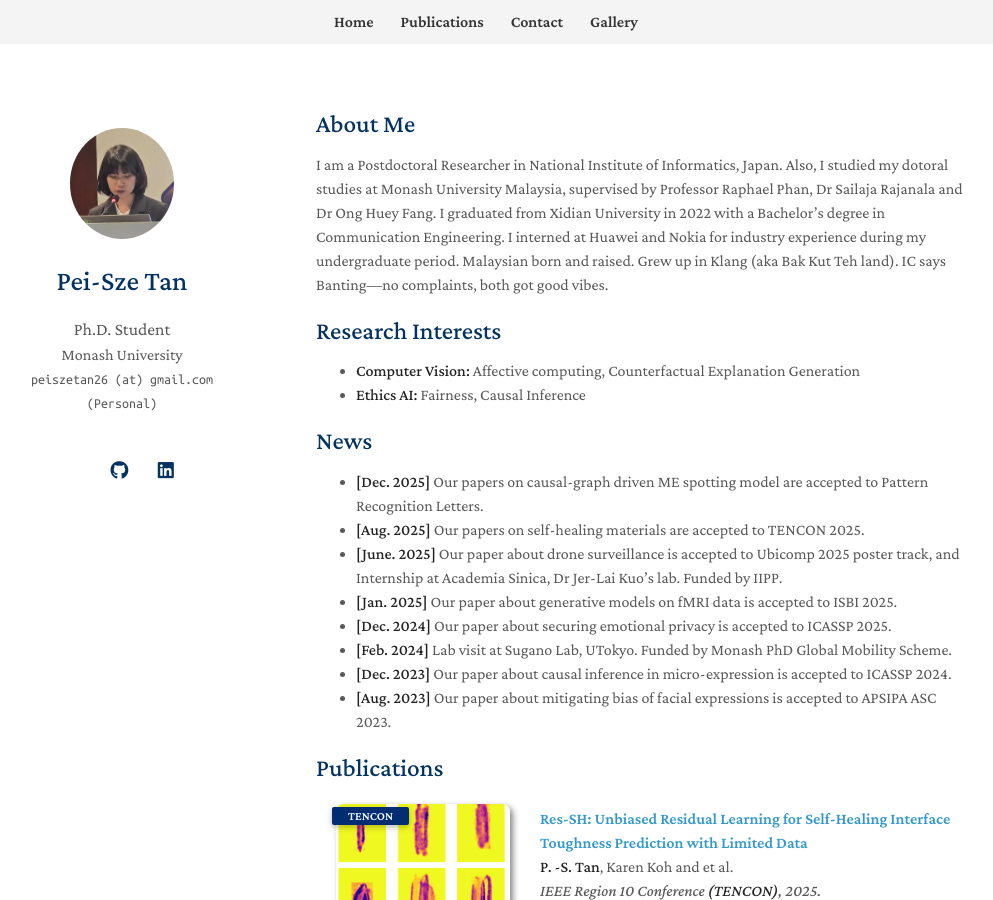
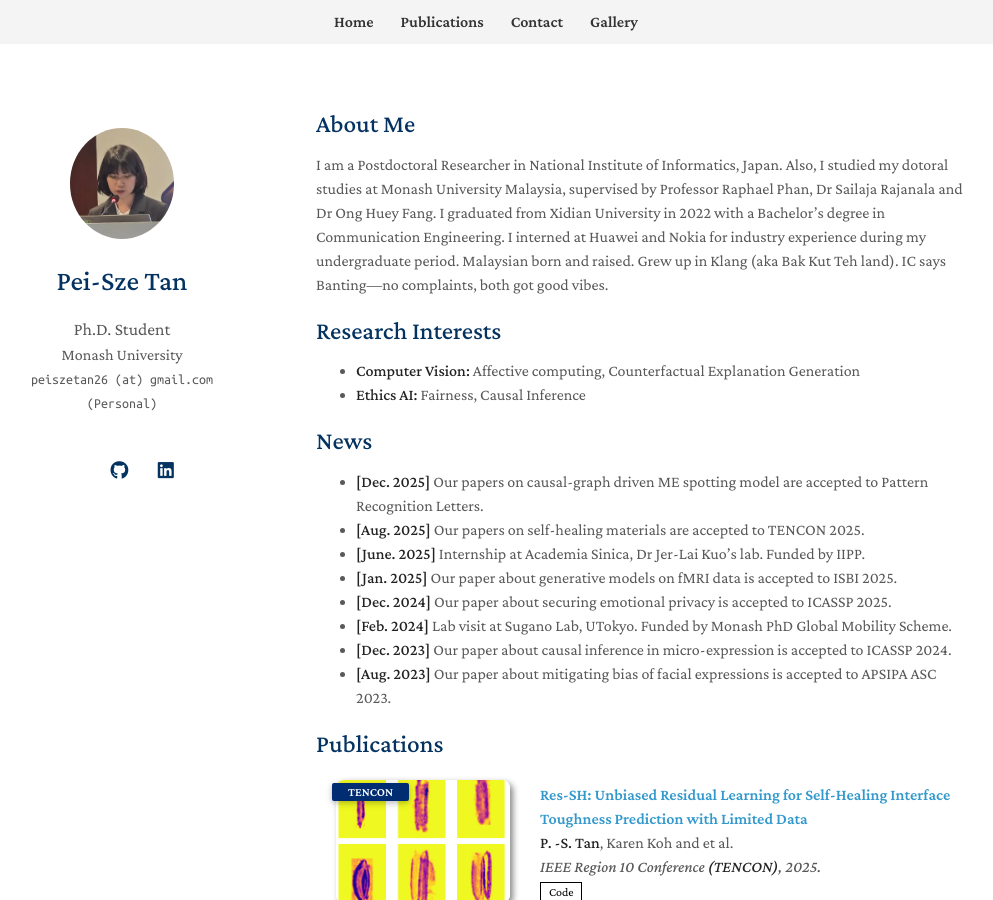
Before and after one commit to noobasuna/tpeisze, a Jekyll site: the page built from index.md, in a window 1280 px wide and 900 px high. Shown: the whole window, without its empty margins (154-1147 px from the left). Built offline with Jekyll 4.4.1, drawn with Linux system fonts in a browser that asks for light colours; a style sheet for code colours, icons or effects is not loaded; our own code applies the rules of GitHub Pages for plain Markdown files.

Commit message:
Update news section by removing drone surveillance details
Removed details about the drone surveillance paper from the news section.

```diff
--- a/index.md
+++ b/index.md
@@ -14,7 +14,7 @@ I am a Postdoctoral Researcher in National Institute of Informatics, Japan. Also
 ## News
 - **[Dec. 2025]** Our papers on causal-graph driven ME spotting model are accepted to Pattern Recognition Letters.
 - **[Aug. 2025]** Our papers on self-healing materials are accepted to TENCON 2025.
-- **[June. 2025]** Our paper about drone surveillance is accepted to Ubicomp 2025 poster track, and Internship at Academia Sinica, Dr Jer-Lai Kuo's lab. Funded by IIPP.
+- **[June. 2025]** Internship at Academia Sinica, Dr Jer-Lai Kuo's lab. Funded by IIPP.
 - **[Jan. 2025]** Our paper about generative models on fMRI data is accepted to ISBI 2025.
 - **[Dec. 2024]** Our paper about securing emotional privacy is accepted to ICASSP 2025.
 - **[Feb. 2024]** Lab visit at Sugano Lab, UTokyo. Funded by Monash PhD Global Mobility Scheme.
```
